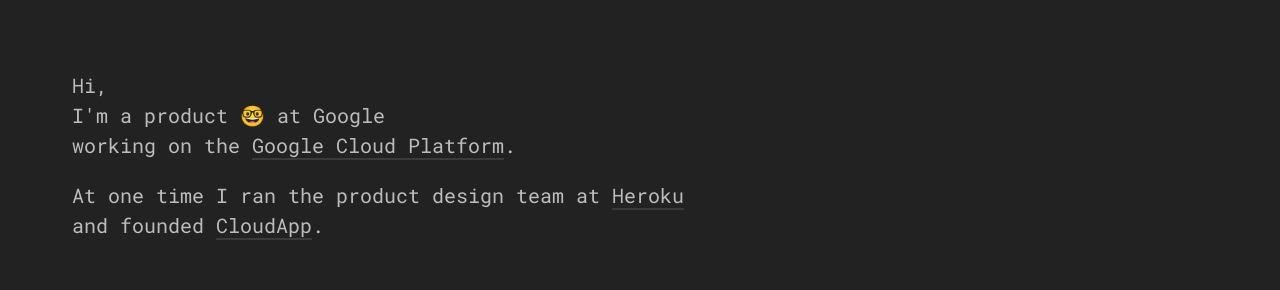
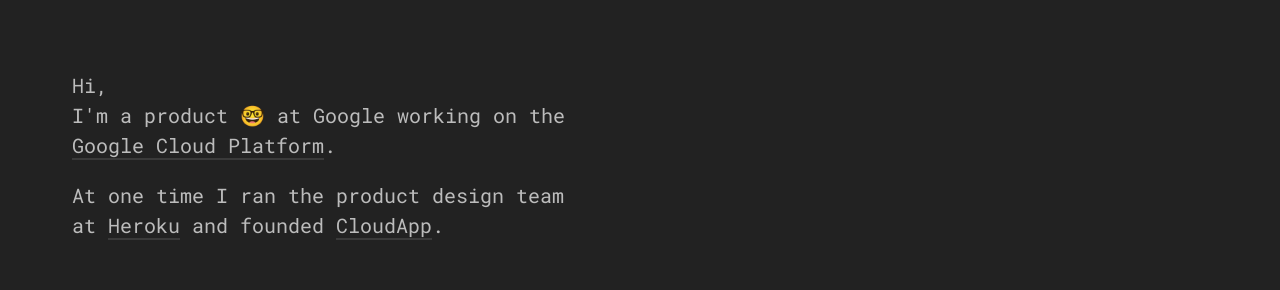
Before and after one commit to max/testing-pipelines, a Next.js app: page / in a window 1280 px wide. Shown: the part 365-655 px from the top of the page. Built offline with nearby package versions, Linux system fonts and the light colour scheme.

Commit message:
Fix line-wrapping

```diff
--- a/pages/index.js
+++ b/pages/index.js
@@ -20,16 +20,14 @@
       <img src="/static/images/logo.svg" />
     </header>
 
-    <div className="mv5">
+    <div className="mv5 mw6">
       <p>
         Hi,<br />
-        I'm a product 🤓 at Google<br />
-        working on the <a href="https://cloud.google.com/">Google Cloud Platform</a>.
+        I'm a product 🤓 at Google working on the <a href="https://cloud.google.com/">Google Cloud Platform</a>.
       </p>
 
       <p>
-        At one time I ran the product design team at <a href="https://www.heroku.com/">Heroku</a><br />
-        and founded <a href="https://www.getcloudapp.com/">CloudApp</a>.
+        At one time I ran the product design team at <a href="https://www.heroku.com/">Heroku</a> and founded <a href="https://www.getcloudapp.com/">CloudApp</a>.
       </p>
     </div>
 
```
